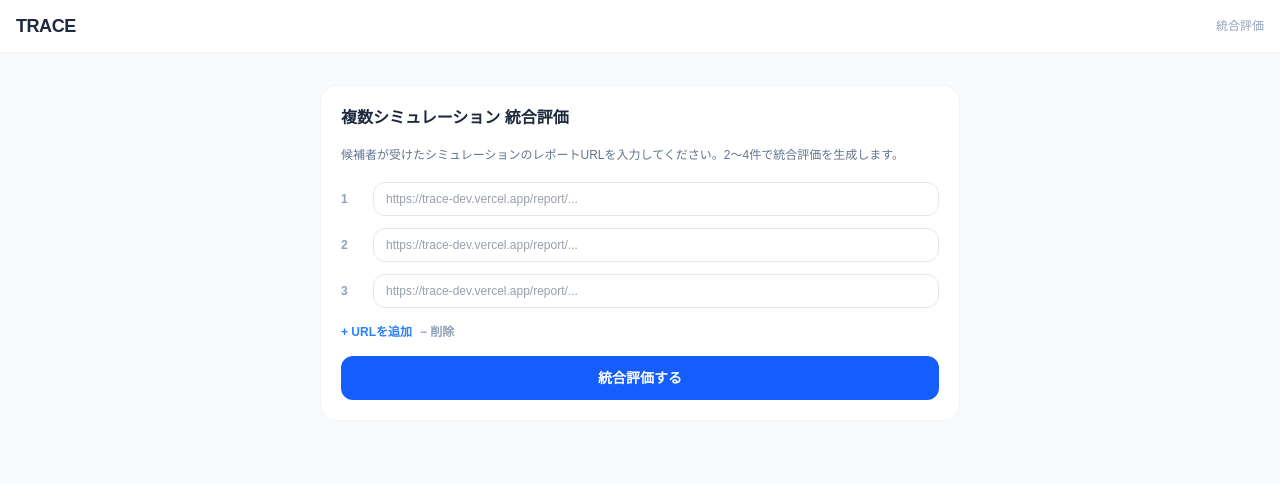
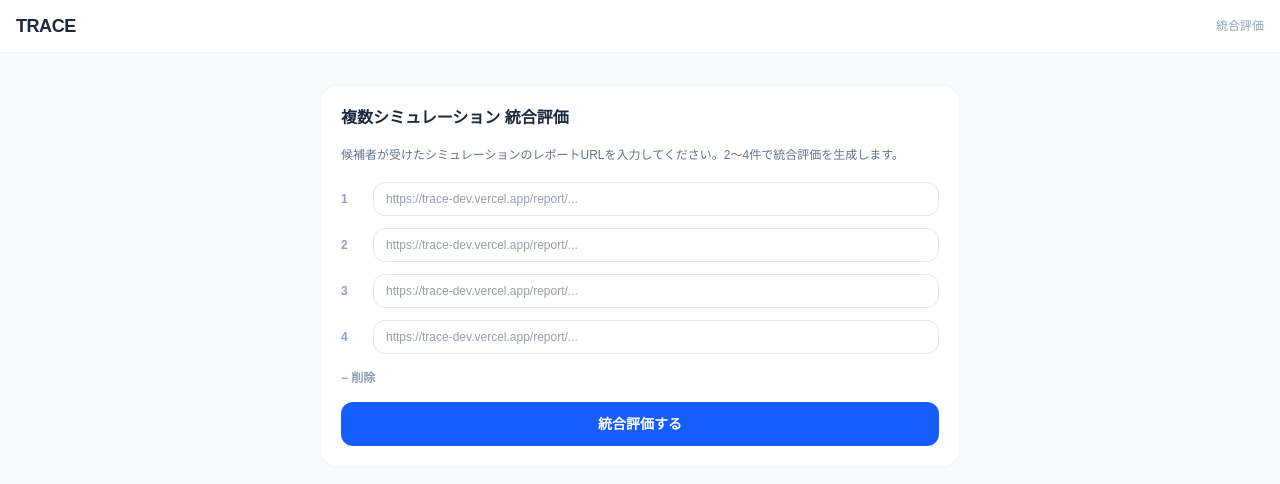
Before and after one commit to toneai0717-bit/trace-dev, a Next.js app: page /evaluate in a window 1280 px wide. Shown: the top 484 px of the page. Built offline with nearby package versions, Linux system fonts and the light colour scheme.

Commit message:
Default to 4 URL inputs on evaluate page
Co-Authored-By: Claude Sonnet 4.6 <noreply@anthropic.com>

```diff
--- a/app/evaluate/page.tsx
+++ b/app/evaluate/page.tsx
@@ -33,7 +33,7 @@ interface EvaluationResult {
 }
 
 export default function EvaluatePage() {
-  const [urls, setUrls] = useState<string[]>(["", "", ""]);
+  const [urls, setUrls] = useState<string[]>(["", "", "", ""]);
   const [loading, setLoading] = useState(false);
   const [result, setResult] = useState<EvaluationResult | null>(null);
   const [error, setError] = useState("");
```
